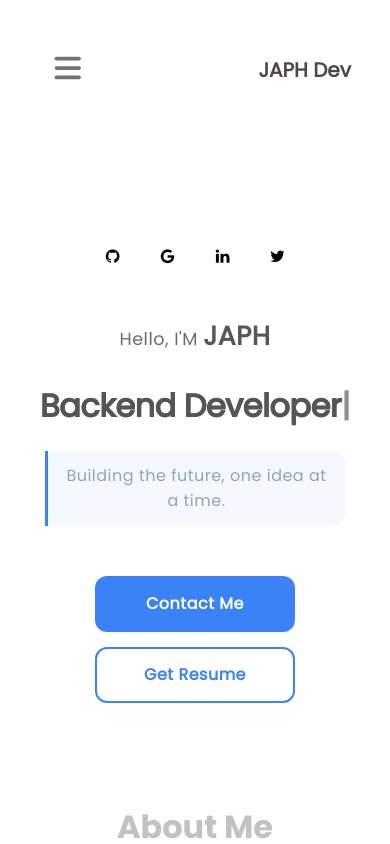
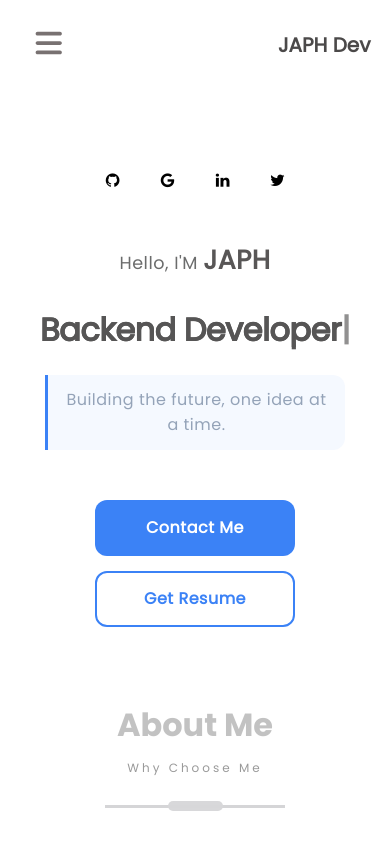
Before and after one commit to japhdev/PortfolioJAPH, a React (Create React App) app in the folder client/: page / in a window 390 px wide. Shown: the top 844 px of the page. Built offline with nearby package versions, Linux system fonts and the light colour scheme; a web font is replaced by a local one.

Commit message:
fix: adjust heights and widths in Header.css and Profile.css to improve responsiveness.

```diff
--- a/client/src/PortfolioContainer/Home/Header/Header.css
+++ b/client/src/PortfolioContainer/Home/Header/Header.css
@@ -1,7 +1,7 @@
 .header-container {
     display: flex;
     justify-content: center;
-    height: 140px;
+    height: 90px;
     color: rgba(0, 0, 0, 0.629);
 }
 
@@ -48,7 +48,7 @@
 
 @media screen and (max-width: 1024px) {
     .header-parent {
-        width: 80%;
+        width: 90%;
     }
 
 }
--- a/client/src/PortfolioContainer/Home/Profile/Profile.css
+++ b/client/src/PortfolioContainer/Home/Profile/Profile.css
@@ -296,7 +296,7 @@
 
 @media (max-width: 768px) {
     .profile-container {
-        padding: 80px 0;
+        padding: 10px 0;
     }
 
     .profile-parent {
```
